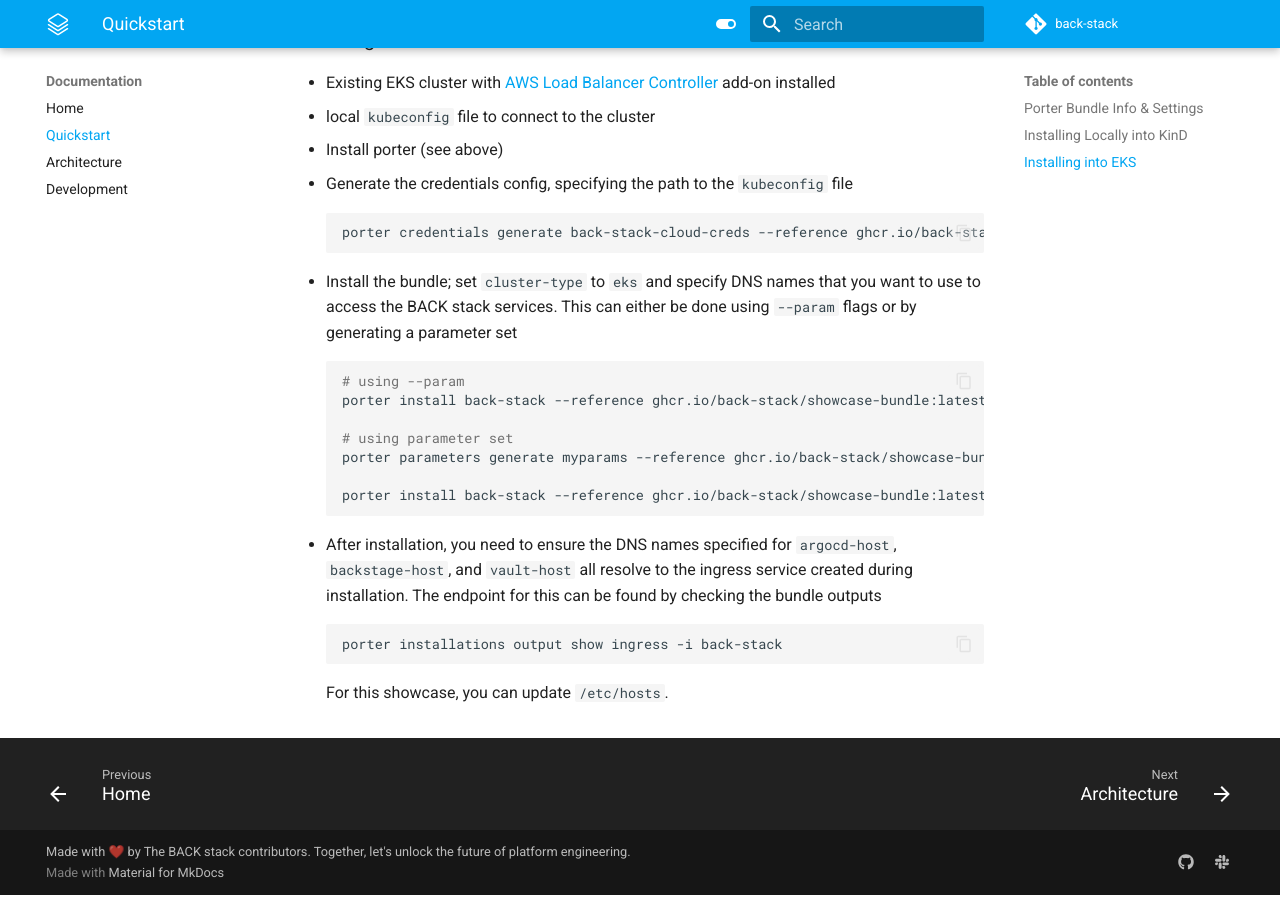
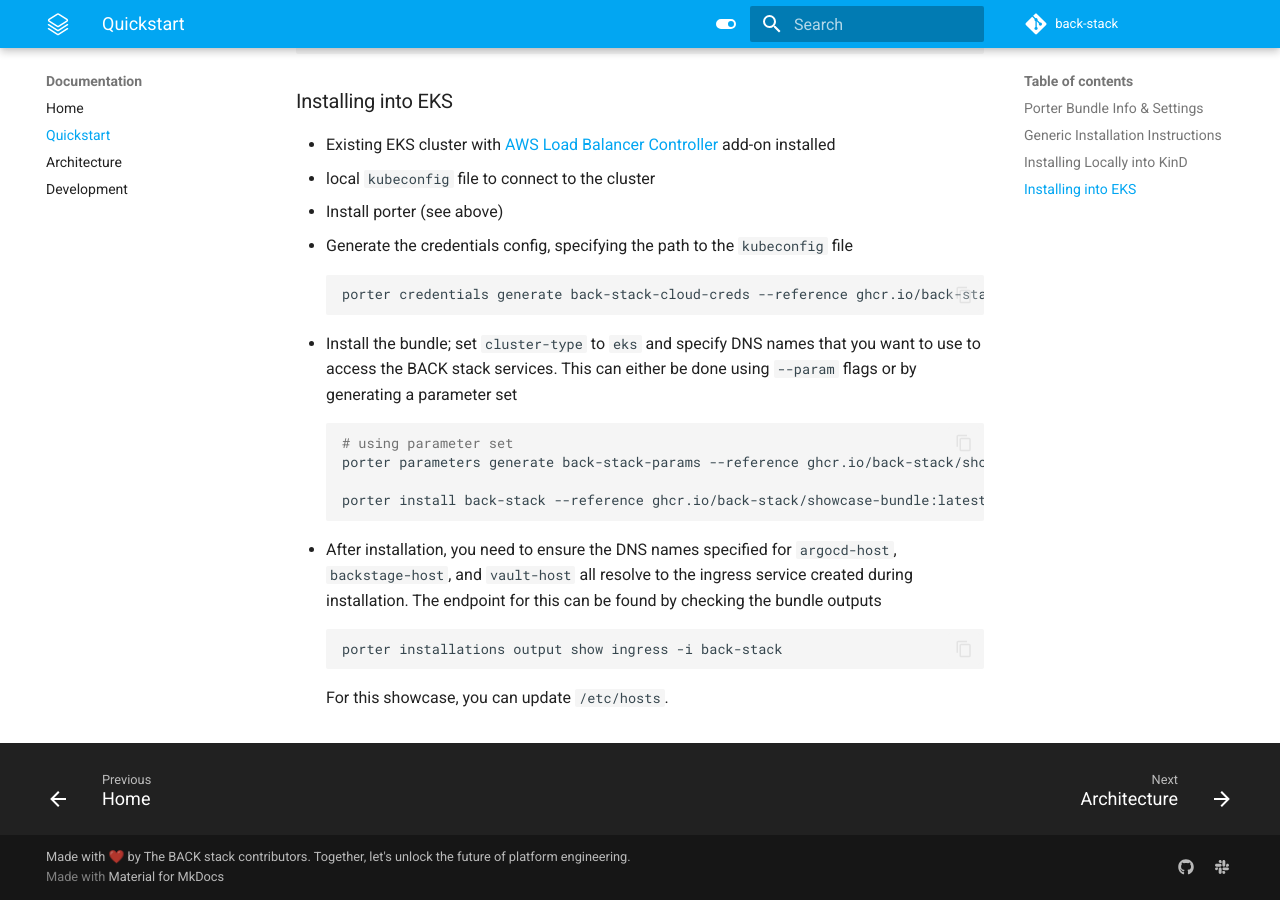
Before and after one commit to back-stack/backstack.dev, an MkDocs documentation site: the page built from docs/install.md, in a window 1280 px wide and 900 px high, scrolled down 2224 px. Built offline with MkDocs 1.6.1 and Material for MkDocs 9.7.7, drawn with Linux system fonts in a browser that asks for light colours; the version menu is left out; some of the changed text lies outside the part shown.

Commit message:
update and clean up the install docs
Signed-off-by: Boris Kurktchiev <kurktchiev@gmail.com>

````diff
--- a/docs/install.md
+++ b/docs/install.md
@@ -34,6 +34,8 @@
 
 This bundle uses the following tools: docker, exec, helm3, Kubernetes.
 
+### Generic Installation Instructions
+
 To install this bundle, run the following commands, passing `--param KEY=VALUE` for any parameters you want to customize:
 
 ```sh
@@ -82,13 +84,10 @@
 3.  Install the bundle; set `cluster-type` to `eks` and specify DNS names that you want to use to access the BACK stack services. This can either be done using `--param` flags or by generating a parameter set
 
     ```sh
-    # using --param
-    porter install back-stack --reference ghcr.io/back-stack/showcase-bundle:latest --credential-set back-stack-cloud-creds --param repository=repository=https://github.com/USER/REPO --param cluster-type=eks --param argocd-host=ARGOCD_DNS_NAME --param backstage-host=BACKSTAGE_DNS_NAME --param vault-host=VAULT_DNS_NAME
+    # using parameter set
+    porter parameters generate back-stack-params --reference ghcr.io/back-stack/showcase-bundle:latest
 
-    # using parameter set
-    porter parameters generate myparams --reference ghcr.io/back-stack/showcase-bundle:latest
-
-    porter install back-stack --reference ghcr.io/back-stack/showcase-bundle:latest --credential-set back-stack-cloud-creds --parameter-set myparams
+    porter install back-stack --reference ghcr.io/back-stack/showcase-bundle:latest --credential-set back-stack-cloud-creds --parameter-set back-stack-params
     ```
 
 4.  After installation, you need to ensure the DNS names specified for `argocd-host`, `backstage-host`, and `vault-host` all resolve to the ingress service created during installation. The endpoint for this can be found by checking the bundle outputs
````
Also changed, not shown: other parts of docs/install.md (+1 -1 lines).
